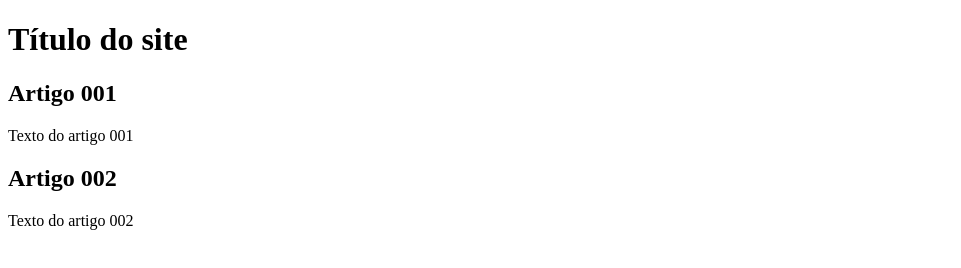
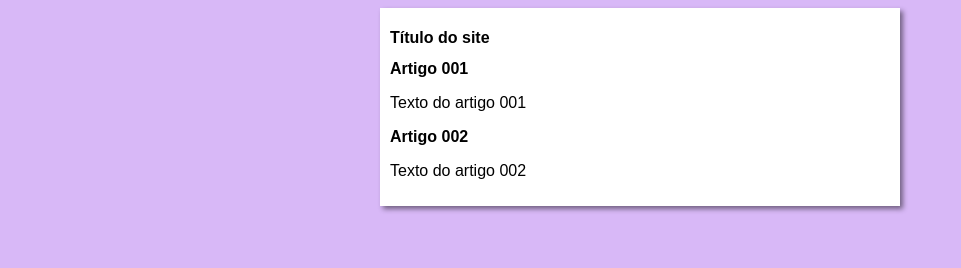
Before and after one commit to JessicaVianaF/Projeto-site, a plain HTML site: page index.html in a window 1280 px wide. Shown: the whole page, without its empty margins (0-961 px from the left). Drawn offline with Linux system fonts and the light colour scheme.

Commit message:
Iniciei o design

```diff
--- /dev/null
+++ b/estilos/style.css
@@ -0,0 +1,16 @@
+* {
+    font-family: Arial, Helvetica, sans-serif;
+    font-size: 16px;
+}
+
+body {
+    background-color: rgb(216, 184, 247);
+}
+
+main {
+    background-color: white;
+    width: 500px;
+    margin: auto;
+    padding: 10px;
+    box-shadow: 3px 3px 5px rgba(0, 0, 0, 0.479);
+}
--- a/index.html
+++ b/index.html
@@ -4,6 +4,7 @@
     <meta charset="UTF-8">
     <meta http-equiv="X-UA-Compatible" content="IE=edge">
     <meta name="viewport" content="width=device-width, initial-scale=1.0">
+    <link rel="stylesheet" href="estilos/style.css">
     <title>Título do site!</title>
 </head>
 <body>
```
